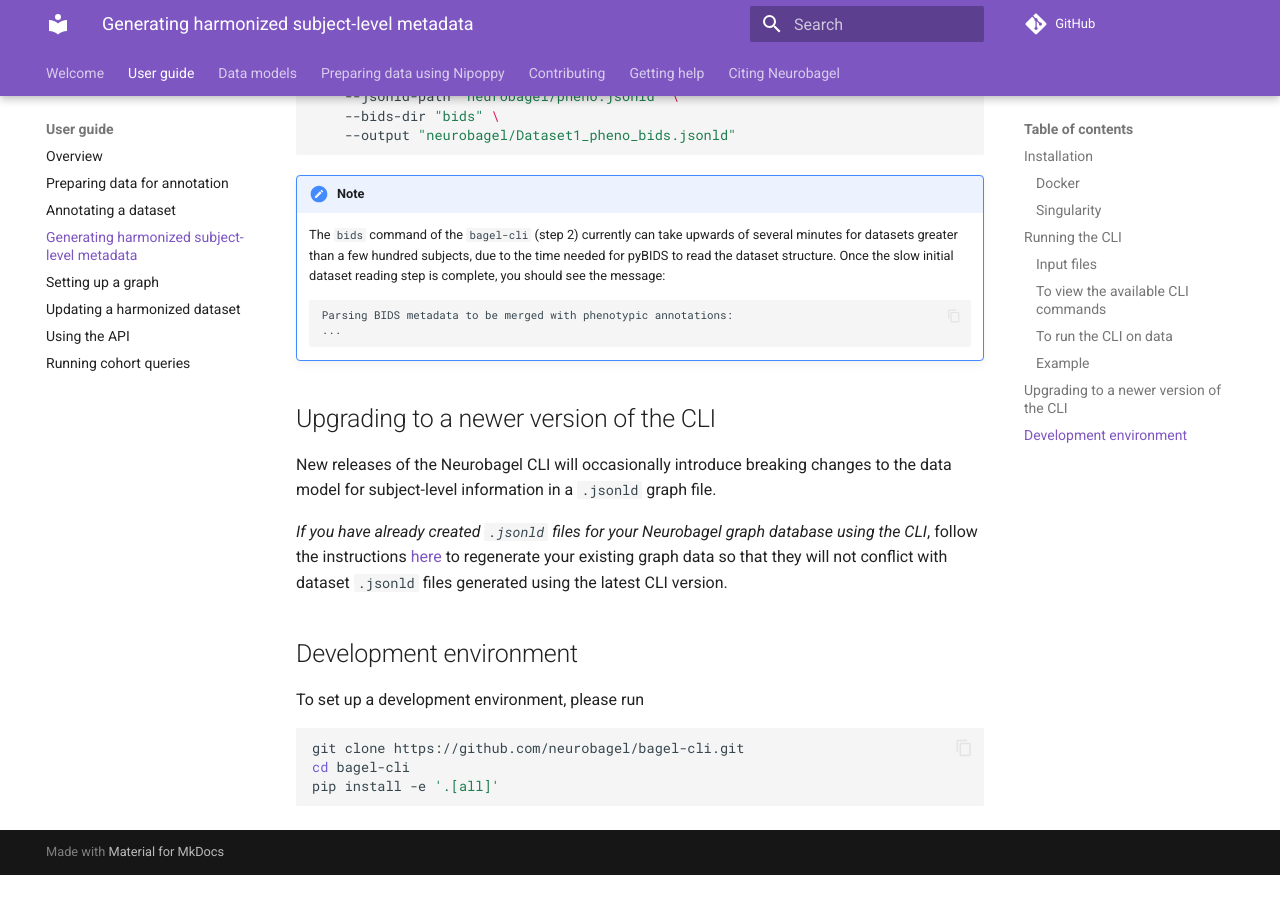
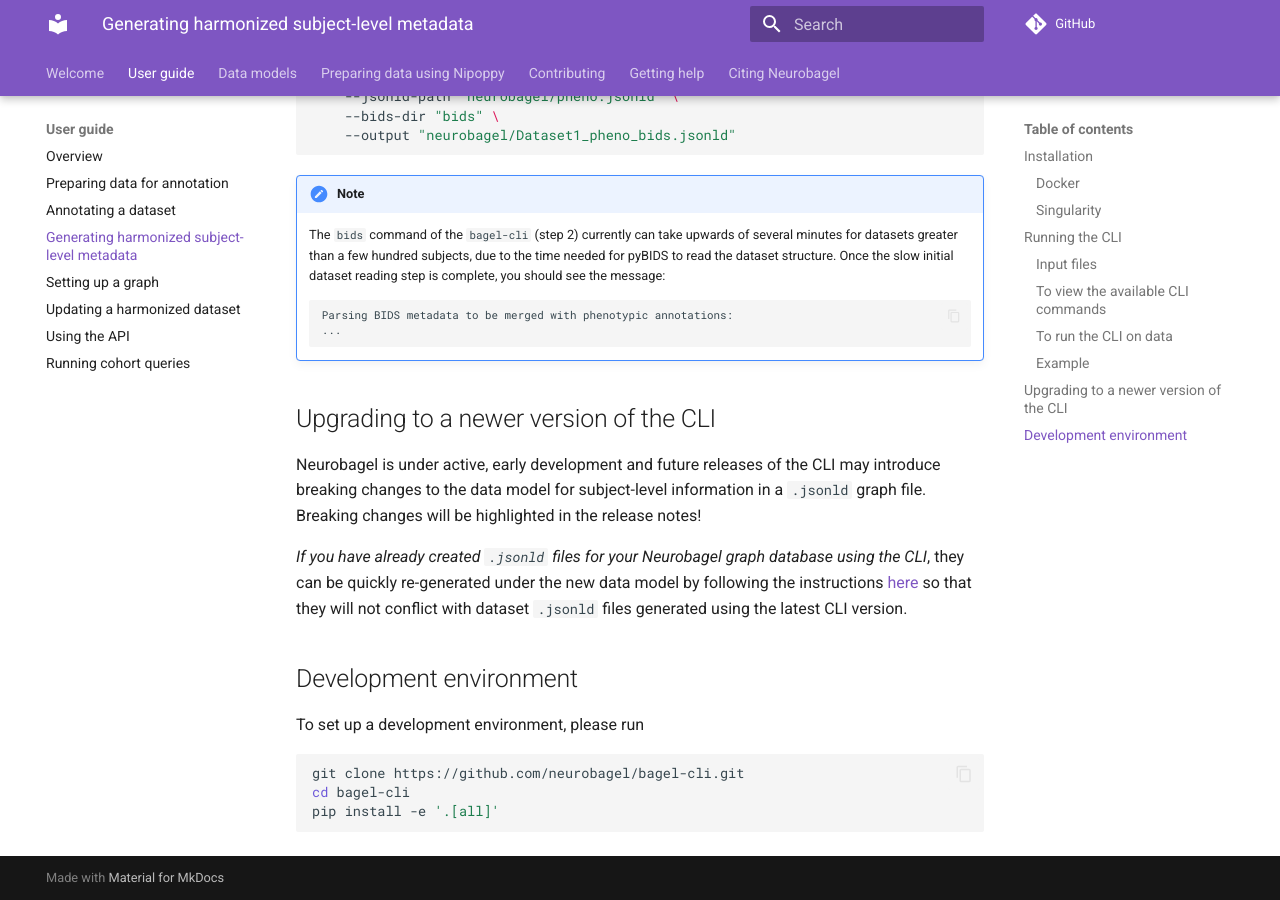
Before and after one commit to neurobagel/documentation, an MkDocs documentation site: the page built from docs/cli.md, in a window 1280 px wide and 900 px high, scrolled down 2542 px. Built offline with MkDocs 1.6.1 and Material for MkDocs 9.7.7, drawn with Linux system fonts in a browser that asks for light colours; comment, search, counter and statistics services are not loaded; before the commit the page ends 3417 px from its top, so only the background shows below that.

Commit message:
Clarify treatment of breaking changes
Co-authored-by: Sebastian Urchs <surchs@users.noreply.github.com>

````diff
--- a/docs/cli.md
+++ b/docs/cli.md
@@ -147,10 +147,10 @@ You could run the CLI as follows:
     ```
 
 ## Upgrading to a newer version of the CLI
-New releases of the Neurobagel CLI will occasionally introduce breaking changes to the data model for subject-level information in a `.jsonld` graph file.
+Neurobagel is under active, early development and future releases of the CLI may introduce breaking changes to the data model for subject-level information in a `.jsonld` graph file. Breaking changes will be highlighted in the release notes!
 
 _If you have already created `.jsonld` files for your Neurobagel graph database using the CLI_,
-follow the instructions [here](updating_dataset.md#following-a-change-in-the-neurobagel-data-model) to regenerate your existing graph data so that they will not conflict with dataset `.jsonld` files generated using the latest CLI version.
+they can be quickly re-generated under the new data model by following the instructions [here](updating_dataset.md#following-a-change-in-the-neurobagel-data-model) so that they will not conflict with dataset `.jsonld` files generated using the latest CLI version.
 
 ## Development environment
 
````
Also changed, not shown: docs/updating_dataset.md (+2 -2 lines).
